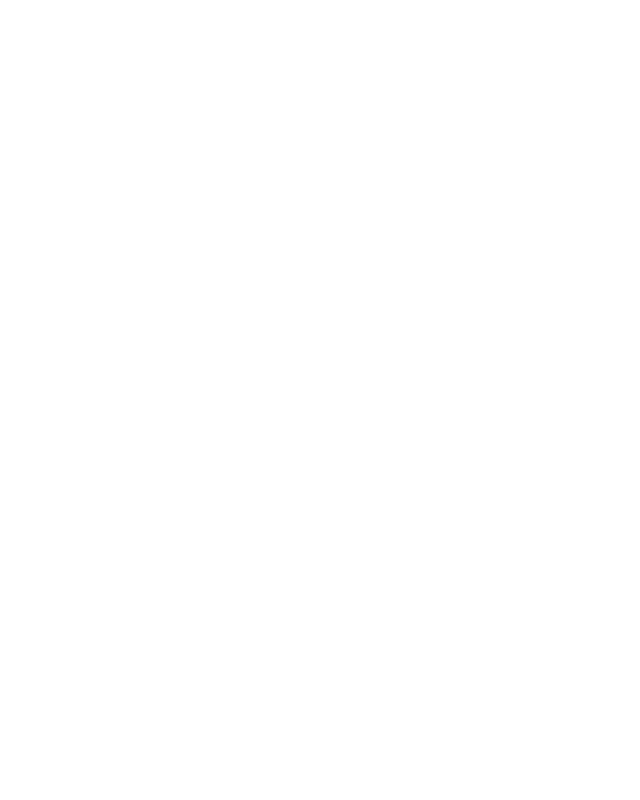
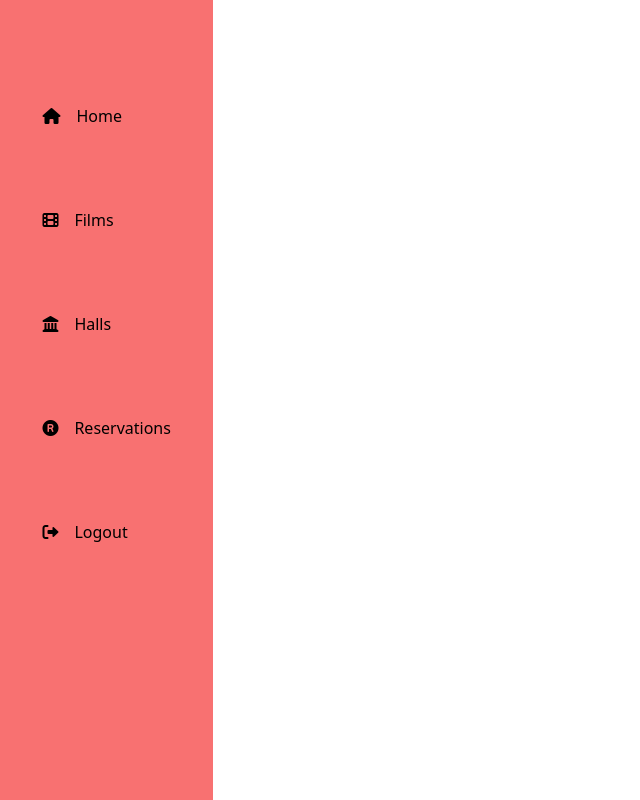
Before and after one commit to AhmedEnnaime/CineHall, a React (Vite) app: page /dashboard in a window 1280 px wide. Shown: the whole page, without its empty margins (0-640 px from the left). Built offline with nearby package versions, Linux system fonts and the light colour scheme.

Commit message:
setting up structure and the start of dashboard

```diff
--- a/index.html
+++ b/index.html
@@ -4,6 +4,8 @@
     <meta charset="UTF-8" />
     <link rel="icon" type="image/svg+xml" href="/vite.svg" />
     <meta name="viewport" content="width=device-width, initial-scale=1.0" />
+    <link rel="stylesheet" href="./src/index.css">
+    <link rel="stylesheet" href="https://cdnjs.cloudflare.com/ajax/libs/font-awesome/6.2.1/css/all.min.css" integrity="sha512-MV7K8+y+gLIBoVD59lQIYicR65iaqukzvf/nwasF0nqhPay5w/9lJmVM2hMDcnK1OnMGCdVK+iQrJ7lzPJQd1w==" crossorigin="anonymous" referrerpolicy="no-referrer" />
     <title>CineHall</title>
   </head>
   <body>
--- a/package.json
+++ b/package.json
@@ -6,6 +6,7 @@
   "scripts": {
     "dev": "vite",
     "build": "tsc && vite build",
+    "build-style": "npx tailwindcss -i ./src/tailwindcss.css -o ./src/index.css --watch",
     "preview": "vite preview"
   },
   "dependencies": {
@@ -20,6 +21,9 @@
     "@types/react": "^18.0.26",
     "@types/react-dom": "^18.0.9",
     "@vitejs/plugin-react": "^3.0.0",
+    "autoprefixer": "^10.4.13",
+    "postcss": "^8.4.21",
+    "tailwindcss": "^3.2.4",
     "typescript": "^4.9.3",
     "vite": "^4.0.0"
   }
--- /dev/null
+++ b/postcss.config.cjs
@@ -0,0 +1,6 @@
+module.exports = {
+  plugins: {
+    tailwindcss: {},
+    autoprefixer: {},
+  },
+}
--- a/src/App.tsx
+++ b/src/App.tsx
@@ -1,9 +1,20 @@
 import { useState } from "react";
-
+import { BrowserRouter, Routes, Route } from "react-router-dom";
+import Dashboard from "./components/Admin/Dashboard";
+import "./index.css";
 function App() {
   const [count, setCount] = useState(0);
 
-  return <div className="App"></div>;
+  return (
+    <div className="App">
+      <BrowserRouter>
+        <Routes>
+          <Route path="/"></Route>
+          <Route path="/dashboard" element={<Dashboard />}></Route>
+        </Routes>
+      </BrowserRouter>
+    </div>
+  );
 }
 
 export default App;
--- /dev/null
+++ b/src/components/Admin/Dashboard.tsx
@@ -0,0 +1,15 @@
+import SideBar from "./SideBar";
+import Home from "./Home";
+
+const Dashboard: React.FC = () => {
+  return (
+    <div className="flex flex-row items-center">
+      <SideBar />
+      <div className="bg-red-400">
+        <Home />
+      </div>
+    </div>
+  );
+};
+
+export default Dashboard;
--- /dev/null
+++ b/src/components/Admin/Home.tsx
@@ -0,0 +1,5 @@
+const Home: React.FC = () => {
+  return <div></div>;
+};
+
+export default Home;
--- /dev/null
+++ b/src/components/Admin/SideBar.tsx
@@ -0,0 +1,31 @@
+const SideBar: React.FC = () => {
+  return (
+    <div className="flex flex-col items-center gap-y-8 w-1/6 bg-red-400 h-screen">
+      <ul className="flex flex-col gap-y-16 justify-start p-24">
+        <li className="flex flex-row items-center gap-x-4 cursor-pointer px-12 rounded-lg py-2 hover:bg-blue-100">
+          <i className="fa-sharp fa-solid fa-house"></i>
+          <p>Home</p>
+        </li>
+        <li className="flex flex-row items-center gap-x-4 cursor-pointer px-12 rounded-lg py-2 hover:bg-blue-100">
+          <i className="fa-sharp fa-solid fa-film"></i>
+          <p>Films</p>
+        </li>
+        <li className="flex flex-row items-center gap-x-4 cursor-pointer px-12 rounded-lg py-2 hover:bg-blue-100">
+          <i className="fa-sharp fa-solid fa-landmark"></i>
+          <p>Halls</p>
+        </li>
+        <li className="flex flex-row items-center gap-x-4 cursor-pointer px-12 rounded-lg py-2 hover:bg-blue-100">
+          <i className="fa-sharp fa-solid fa-registered"></i>
+          <p>Reservations</p>
+        </li>
+
+        <li className="flex flex-row items-center gap-x-4 cursor-pointer px-12 rounded-lg py-2 hover:bg-blue-100">
+          <i className="fa-sharp fa-solid fa-right-from-bracket"></i>
+          <p>Logout</p>
+        </li>
+      </ul>
+    </div>
+  );
+};
+
+export default SideBar;
--- /dev/null
+++ b/src/index.css
@@ -0,0 +1,3 @@
+@tailwind base;
+@tailwind components;
+@tailwind utilities;
--- /dev/null
+++ b/tailwind.config.cjs
@@ -0,0 +1,8 @@
+/** @type {import('tailwindcss').Config} */
+module.exports = {
+  content: ["./src/**/*.{js,jsx,ts,tsx}"],
+  theme: {
+    extend: {},
+  },
+  plugins: [],
+};
```
Also changed, not shown: 1 other file (tests, documents, lock files or other folders).
